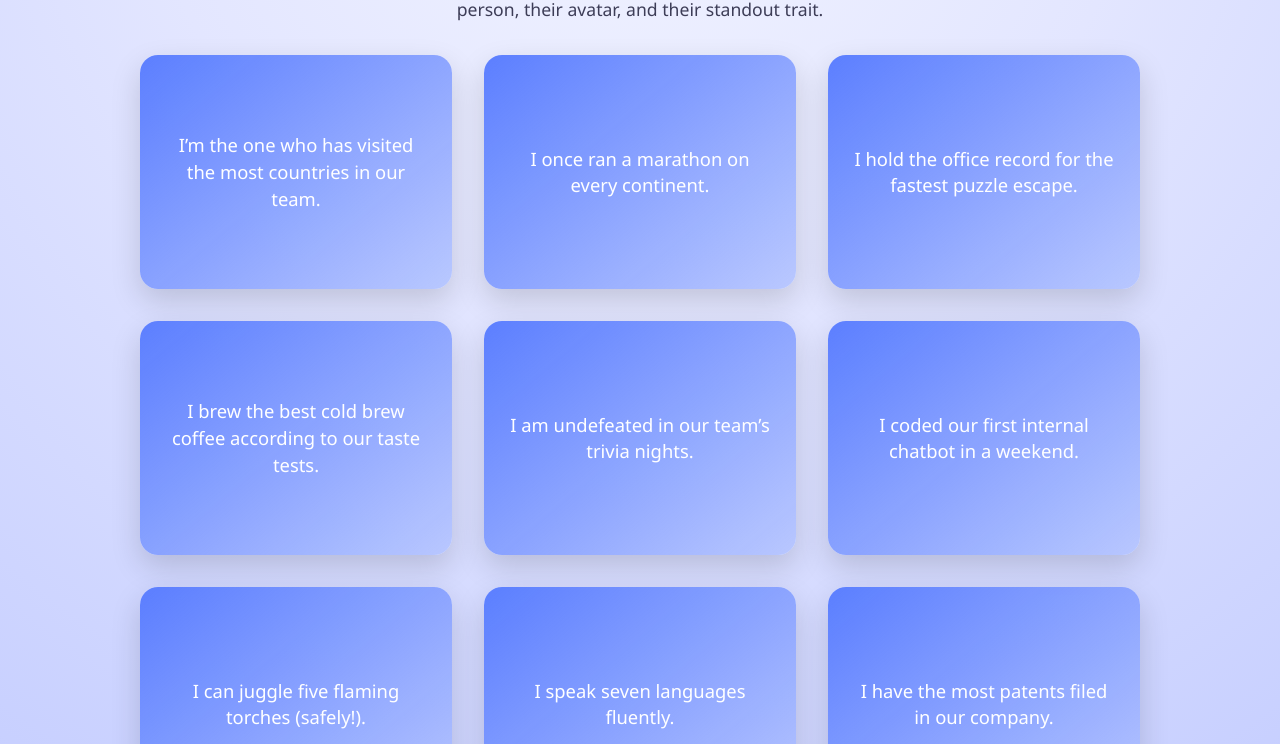
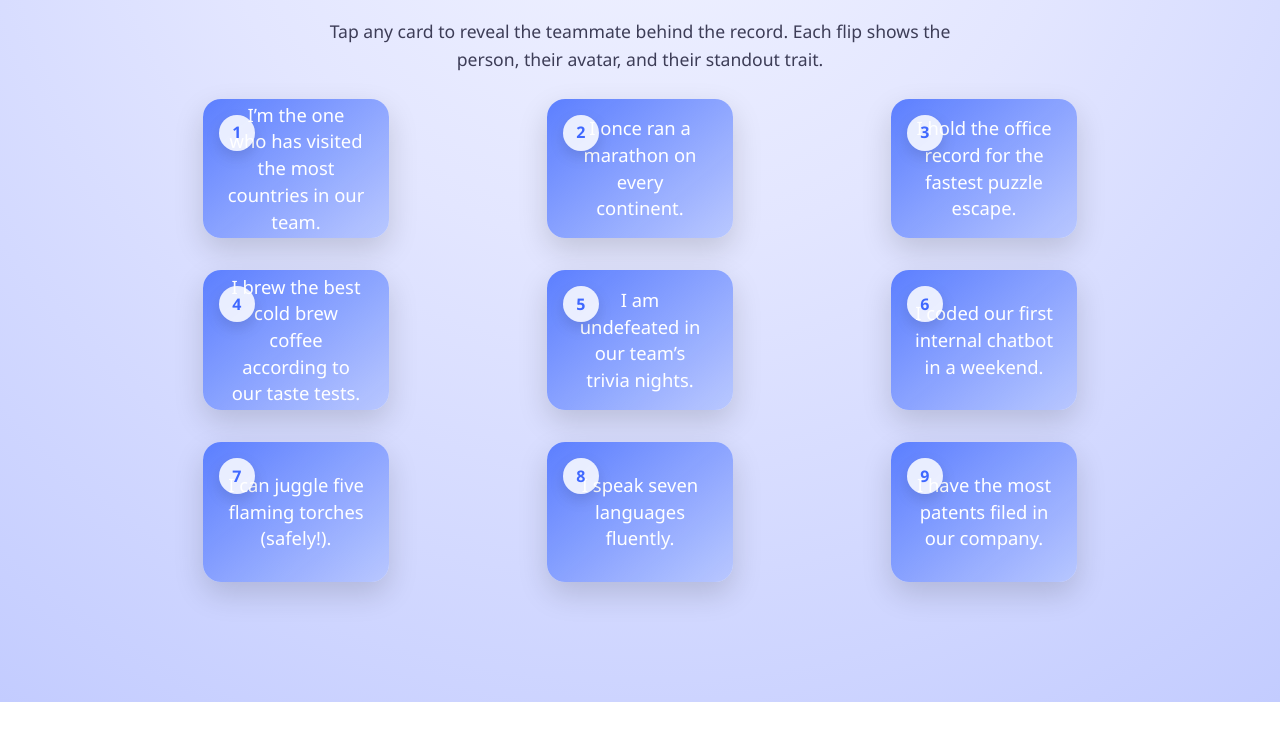
Before and after one commit to Aaron-Ltq/TestWebPage, a plain HTML site: page index.html in a window 1280 px wide. Shown: the part 194-938 px from the top of the page. After the commit the page ends 896 px from the top, so only its background shows below. Drawn offline with Linux system fonts and the light colour scheme.

Commit message:
Limit grid height for 16x9 view and number cards

```diff
--- a/index.html
+++ b/index.html
@@ -8,7 +8,12 @@
     :root {
       color-scheme: light dark;
       font-family: "Segoe UI", Tahoma, Geneva, Verdana, sans-serif;
-      --card-width: clamp(230px, 18vw + 6rem, 320px);
+      --card-base: clamp(230px, 18vw + 6rem, 320px);
+      --card-16-9: 520px;
+      --card-width: min(var(--card-base), var(--card-16-9));
+      --grid-gap: clamp(1rem, 3vw, 2rem);
+      --page-padding: clamp(1rem, 4vw, 3rem);
+      --header-space: clamp(8rem, 11vw, 10rem);
       --transition: 0.6s;
       --accent: #3f68ff;
     }
@@ -19,7 +24,7 @@
       display: flex;
       align-items: center;
       justify-content: center;
-      padding: clamp(1rem, 4vw, 3rem) 1rem;
+      padding: var(--page-padding) 1rem;
       background: radial-gradient(circle at top, #f2f4ff 0%, #e3e6ff 40%, #c3ccff 100%);
       color: #1b1b2f;
     }
@@ -28,16 +33,20 @@
       width: min(1000px, 100%);
       text-align: center;
       margin: 0 auto;
+      display: flex;
+      flex-direction: column;
+      align-items: center;
+      gap: clamp(1.25rem, 2vw, 2rem);
     }
 
     h1 {
       font-size: clamp(1.8rem, 2.8vw + 1rem, 3rem);
-      margin-bottom: 1rem;
+      margin: 0;
       color: #1b1b2f;
     }
 
     p.subtitle {
-      margin: 0 auto 2rem;
+      margin: 0 auto;
       max-width: 680px;
       color: #3d3d57;
       font-size: clamp(1rem, 0.8vw + 0.85rem, 1.1rem);
@@ -47,8 +56,9 @@
     .grid {
       display: grid;
       grid-template-columns: repeat(3, minmax(0, 1fr));
-      gap: clamp(1rem, 3vw, 2rem);
+      gap: var(--grid-gap);
       justify-items: center;
+      width: 100%;
     }
 
     .card {
@@ -98,6 +108,35 @@
       gap: 0.75rem;
     }
 
+    .card-face p {
+      margin: 0;
+    }
+
+    .card-number {
+      position: absolute;
+      top: 1rem;
+      left: 1rem;
+      width: 2.25rem;
+      height: 2.25rem;
+      border-radius: 50%;
+      display: grid;
+      place-items: center;
+      font-weight: 700;
+      font-size: 1rem;
+      color: #1b1b2f;
+      background: rgba(255, 255, 255, 0.85);
+      box-shadow: 0 6px 15px rgba(0, 0, 0, 0.12);
+    }
+
+    .card-face.front .card-number {
+      color: var(--accent);
+    }
+
+    .card-face.back .card-number {
+      background: rgba(63, 104, 255, 0.12);
+      color: var(--accent);
+    }
+
     .avatar {
       width: clamp(64px, 10vw, 82px);
       height: clamp(64px, 10vw, 82px);
@@ -123,9 +162,22 @@
       line-height: 1.45;
     }
 
+    @media (min-width: 961px) {
+      :root {
+        --frame-height: calc(min(100vh, 56.25vw) - (2 * var(--page-padding)) - var(--header-space));
+        --card-16-9: max(60px, calc((var(--frame-height) - 2 * var(--grid-gap)) * 4 / 9));
+      }
+
+      main {
+        gap: clamp(1.5rem, 2vw, 2.25rem);
+      }
+    }
+
     @media (max-width: 960px) {
       :root {
-        --card-width: clamp(240px, 26vw + 4rem, 340px);
+        --card-base: clamp(240px, 26vw + 4rem, 340px);
+        --card-16-9: 520px;
+        --card-width: min(var(--card-base), var(--card-16-9));
       }
 
       body {
@@ -139,7 +191,9 @@
 
     @media (max-width: 680px) {
       :root {
-        --card-width: clamp(240px, 42vw + 1rem, 360px);
+        --card-base: clamp(240px, 42vw + 1rem, 360px);
+        --card-16-9: 520px;
+        --card-width: min(var(--card-base), var(--card-16-9));
       }
 
       body {
@@ -179,7 +233,9 @@
 
     @media (max-width: 520px) {
       :root {
-        --card-width: min(100%, 360px);
+        --card-base: min(100%, 360px);
+        --card-16-9: 520px;
+        --card-width: min(var(--card-base), var(--card-16-9));
       }
 
       .grid {
@@ -203,90 +259,126 @@
     <h1>Team Records & Traits</h1>
     <p class="subtitle">Tap any card to reveal the teammate behind the record. Each flip shows the person, their avatar, and their standout trait.</p>
     <section class="grid" role="list">
-      <article class="card" role="listitem" aria-label="Click to reveal team member">
+      <article class="card" role="listitem" aria-label="Card 1: Click to reveal team member">
         <div class="card-inner">
-          <div class="card-face front">I’m the one who has visited the most countries in our team.</div>
+          <div class="card-face front">
+            <span class="card-number" aria-hidden="true">1</span>
+            <p>I’m the one who has visited the most countries in our team.</p>
+          </div>
           <div class="card-face back">
+            <span class="card-number" aria-hidden="true">1</span>
             <div class="avatar" aria-hidden="true">A</div>
             <div class="name">Amelia Torres</div>
             <div class="trait">I’m the one who has visited the most countries in our team.</div>
           </div>
         </div>
       </article>
-      <article class="card" role="listitem" aria-label="Click to reveal team member">
+      <article class="card" role="listitem" aria-label="Card 2: Click to reveal team member">
         <div class="card-inner">
-          <div class="card-face front">I once ran a marathon on every continent.</div>
+          <div class="card-face front">
+            <span class="card-number" aria-hidden="true">2</span>
+            <p>I once ran a marathon on every continent.</p>
+          </div>
           <div class="card-face back">
+            <span class="card-number" aria-hidden="true">2</span>
             <div class="avatar" aria-hidden="true">B</div>
             <div class="name">Benjamin Lee</div>
             <div class="trait">I once ran a marathon on every continent.</div>
           </div>
         </div>
       </article>
-      <article class="card" role="listitem" aria-label="Click to reveal team member">
+      <article class="card" role="listitem" aria-label="Card 3: Click to reveal team member">
         <div class="card-inner">
-          <div class="card-face front">I hold the office record for the fastest puzzle escape.</div>
+          <div class="card-face front">
+            <span class="card-number" aria-hidden="true">3</span>
+            <p>I hold the office record for the fastest puzzle escape.</p>
+          </div>
           <div class="card-face back">
+            <span class="card-number" aria-hidden="true">3</span>
             <div class="avatar" aria-hidden="true">C</div>
             <div class="name">Chiara Rossi</div>
             <div class="trait">I hold the office record for the fastest puzzle escape.</div>
           </div>
         </div>
       </article>
-      <article class="card" role="listitem" aria-label="Click to reveal team member">
+      <article class="card" role="listitem" aria-label="Card 4: Click to reveal team member">
         <div class="card-inner">
-          <div class="card-face front">I brew the best cold brew coffee according to our taste tests.</div>
+          <div class="card-face front">
+            <span class="card-number" aria-hidden="true">4</span>
+            <p>I brew the best cold brew coffee according to our taste tests.</p>
+          </div>
           <div class="card-face back">
+            <span class="card-number" aria-hidden="true">4</span>
             <div class="avatar" aria-hidden="true">D</div>
             <div class="name">Diego Morales</div>
             <div class="trait">I brew the best cold brew coffee according to our taste tests.</div>
           </div>
         </div>
       </article>
-      <article class="card" role="listitem" aria-label="Click to reveal team member">
+      <article class="card" role="listitem" aria-label="Card 5: Click to reveal team member">
         <div class="card-inner">
-          <div class="card-face front">I am undefeated in our team’s trivia nights.</div>
+          <div class="card-face front">
+            <span class="card-number" aria-hidden="true">5</span>
+            <p>I am undefeated in our team’s trivia nights.</p>
+          </div>
           <div class="card-face back">
+            <span class="card-number" aria-hidden="true">5</span>
             <div class="avatar" aria-hidden="true">E</div>
             <div class="name">Elena Park</div>
             <div class="trait">I am undefeated in our team’s trivia nights.</div>
           </div>
         </div>
       </article>
-      <article class="card" role="listitem" aria-label="Click to reveal team member">
+      <article class="card" role="listitem" aria-label="Card 6: Click to reveal team member">
         <div class="card-inner">
-          <div class="card-face front">I coded our first internal chatbot in a weekend.</div>
+          <div class="card-face front">
+            <span class="card-number" aria-hidden="true">6</span>
+            <p>I coded our first internal chatbot in a weekend.</p>
+          </div>
           <div class="card-face back">
+            <span class="card-number" aria-hidden="true">6</span>
             <div class="avatar" aria-hidden="true">F</div>
             <div class="name">Felix Grant</div>
             <div class="trait">I coded our first internal chatbot in a weekend.</div>
           </div>
         </div>
       </article>
-      <article class="card" role="listitem" aria-label="Click to reveal team member">
+      <article class="card" role="listitem" aria-label="Card 7: Click to reveal team member">
         <div class="card-inner">
-          <div class="card-face front">I can juggle five flaming torches (safely!).</div>
+          <div class="card-face front">
+            <span class="card-number" aria-hidden="true">7</span>
+            <p>I can juggle five flaming torches (safely!).</p>
+          </div>
           <div class="card-face back">
+            <span class="card-number" aria-hidden="true">7</span>
             <div class="avatar" aria-hidden="true">G</div>
             <div class="name">Grace Ibrahim</div>
             <div class="trait">I can juggle five flaming torches (safely!).</div>
           </div>
         </div>
       </article>
-      <article class="card" role="listitem" aria-label="Click to reveal team member">
+      <article class="card" role="listitem" aria-label="Card 8: Click to reveal team member">
         <div class="card-inner">
-          <div class="card-face front">I speak seven languages fluently.</div>
+          <div class="card-face front">
+            <span class="card-number" aria-hidden="true">8</span>
+            <p>I speak seven languages fluently.</p>
+          </div>
           <div class="card-face back">
+            <span class="card-number" aria-hidden="true">8</span>
             <div class="avatar" aria-hidden="true">H</div>
             <div class="name">Hana Suzuki</div>
             <div class="trait">I speak seven languages fluently.</div>
           </div>
         </div>
       </article>
-      <article class="card" role="listitem" aria-label="Click to reveal team member">
+      <article class="card" role="listitem" aria-label="Card 9: Click to reveal team member">
         <div class="card-inner">
-          <div class="card-face front">I have the most patents filed in our company.</div>
+          <div class="card-face front">
+            <span class="card-number" aria-hidden="true">9</span>
+            <p>I have the most patents filed in our company.</p>
+          </div>
           <div class="card-face back">
+            <span class="card-number" aria-hidden="true">9</span>
             <div class="avatar" aria-hidden="true">I</div>
             <div class="name">Isaac Nolan</div>
             <div class="trait">I have the most patents filed in our company.</div>
```
